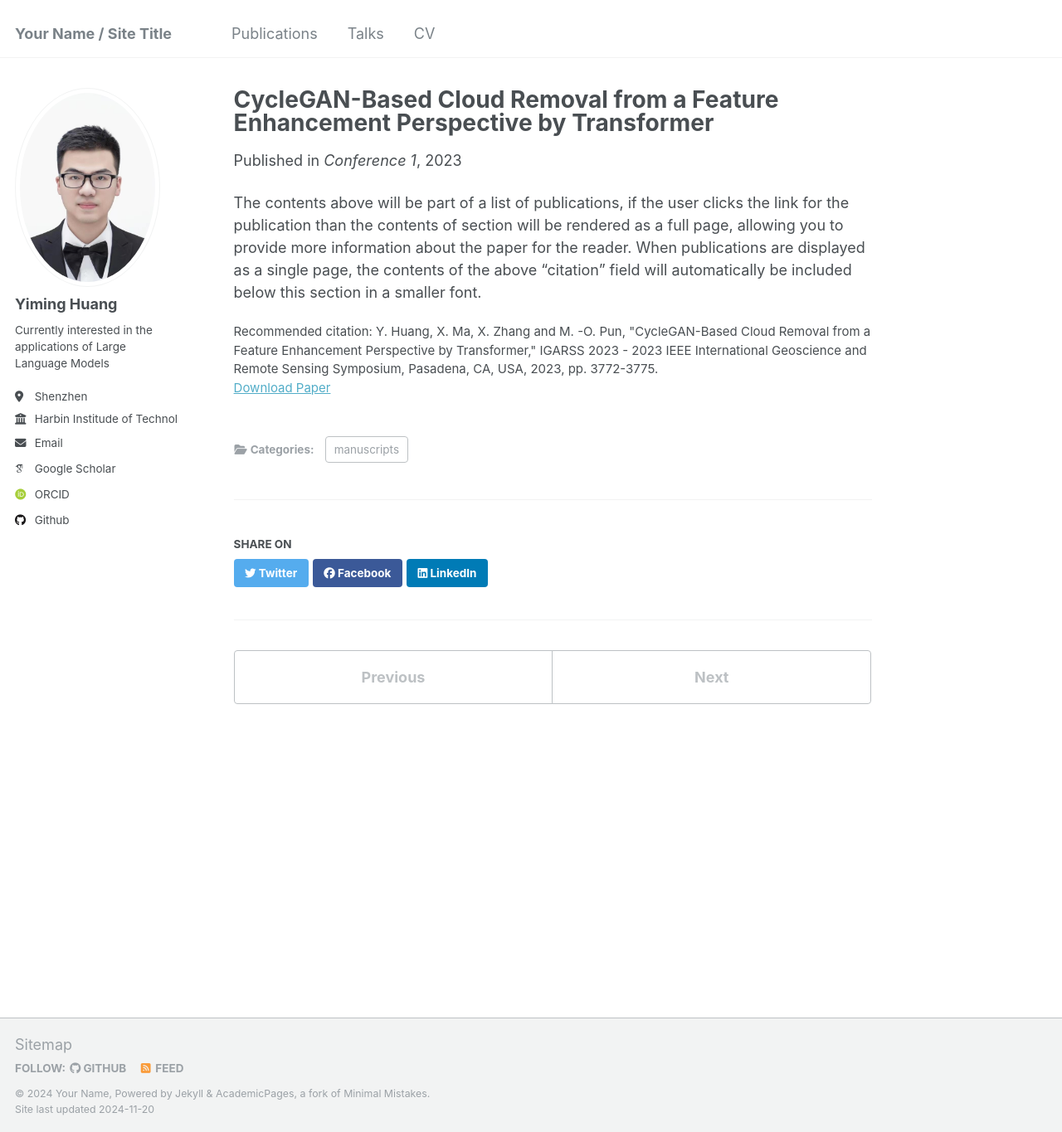
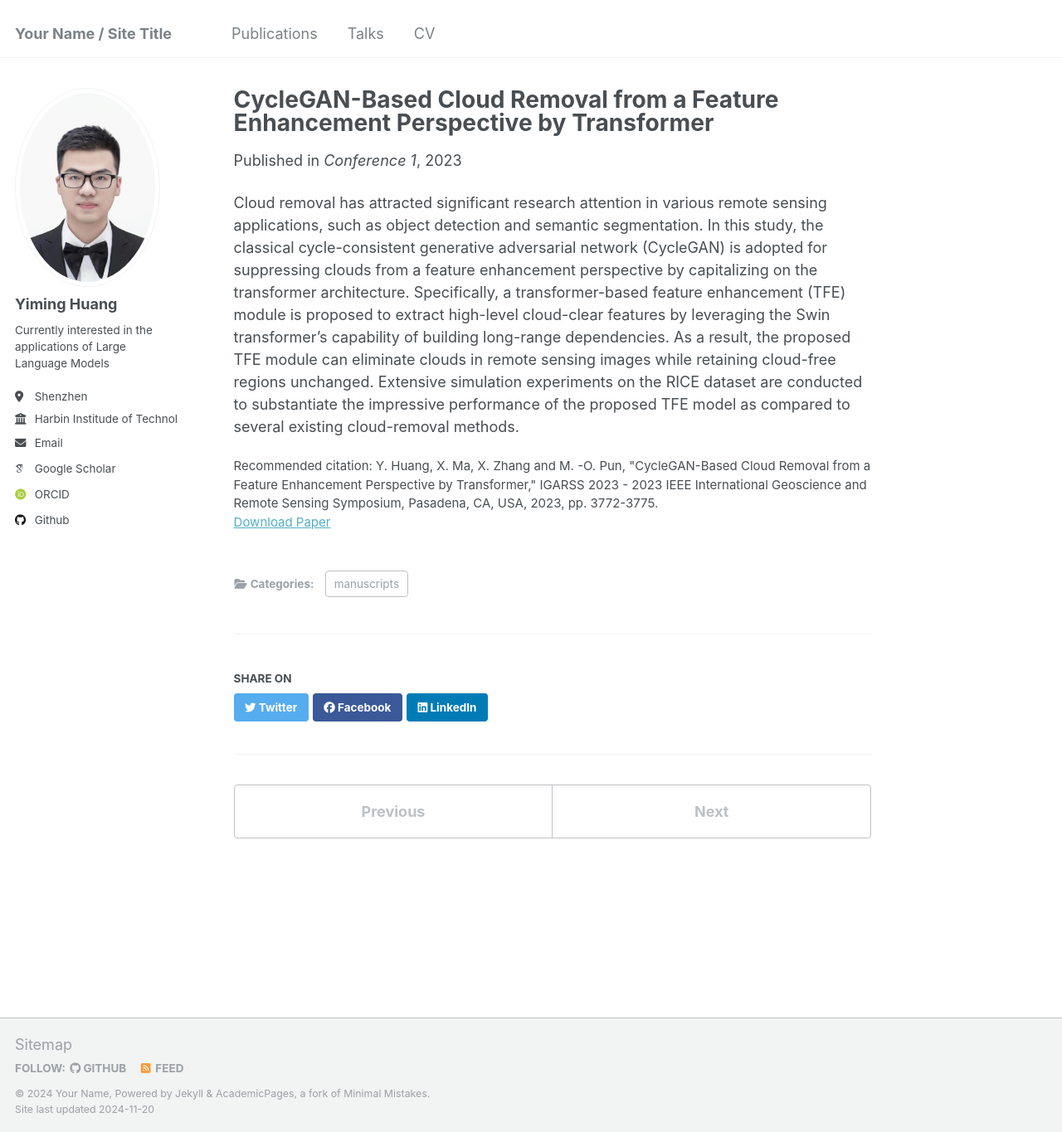
Before and after one commit to JohnHuang99/JohnHuang99.github.io, a Jekyll site: the page built from _publications/2010-10-01-paper-title-number-2.md, in a window 1280 px wide and 1365 px high. Shown: the whole window at 83% size. Built offline with Jekyll 4.4.1, drawn with Linux system fonts in a browser that asks for light colours; some web fonts are replaced.

Commit message:
Update 2010-10-01-paper-title-number-2.md

```diff
--- a/_publications/2010-10-01-paper-title-number-2.md
+++ b/_publications/2010-10-01-paper-title-number-2.md
@@ -8,4 +8,4 @@ paperurl: 'https://ieeexplore.ieee.org/abstract/document/10282840'
 citation: 'Y. Huang, X. Ma, X. Zhang and M. -O. Pun, "CycleGAN-Based Cloud Removal from a Feature Enhancement Perspective by Transformer," IGARSS 2023 - 2023 IEEE International Geoscience and Remote Sensing Symposium, Pasadena, CA, USA, 2023, pp. 3772-3775.'
 ---
 
-The contents above will be part of a list of publications, if the user clicks the link for the publication than the contents of section will be rendered as a full page, allowing you to provide more information about the paper for the reader. When publications are displayed as a single page, the contents of the above "citation" field will automatically be included below this section in a smaller font.
+Cloud removal has attracted significant research attention in various remote sensing applications, such as object detection and semantic segmentation. In this study, the classical cycle-consistent generative adversarial network (CycleGAN) is adopted for suppressing clouds from a feature enhancement perspective by capitalizing on the transformer architecture. Specifically, a transformer-based feature enhancement (TFE) module is proposed to extract high-level cloud-clear features by leveraging the Swin transformer’s capability of building long-range dependencies. As a result, the proposed TFE module can eliminate clouds in remote sensing images while retaining cloud-free regions unchanged. Extensive simulation experiments on the RICE dataset are conducted to substantiate the impressive performance of the proposed TFE model as compared to several existing cloud-removal methods.
```
